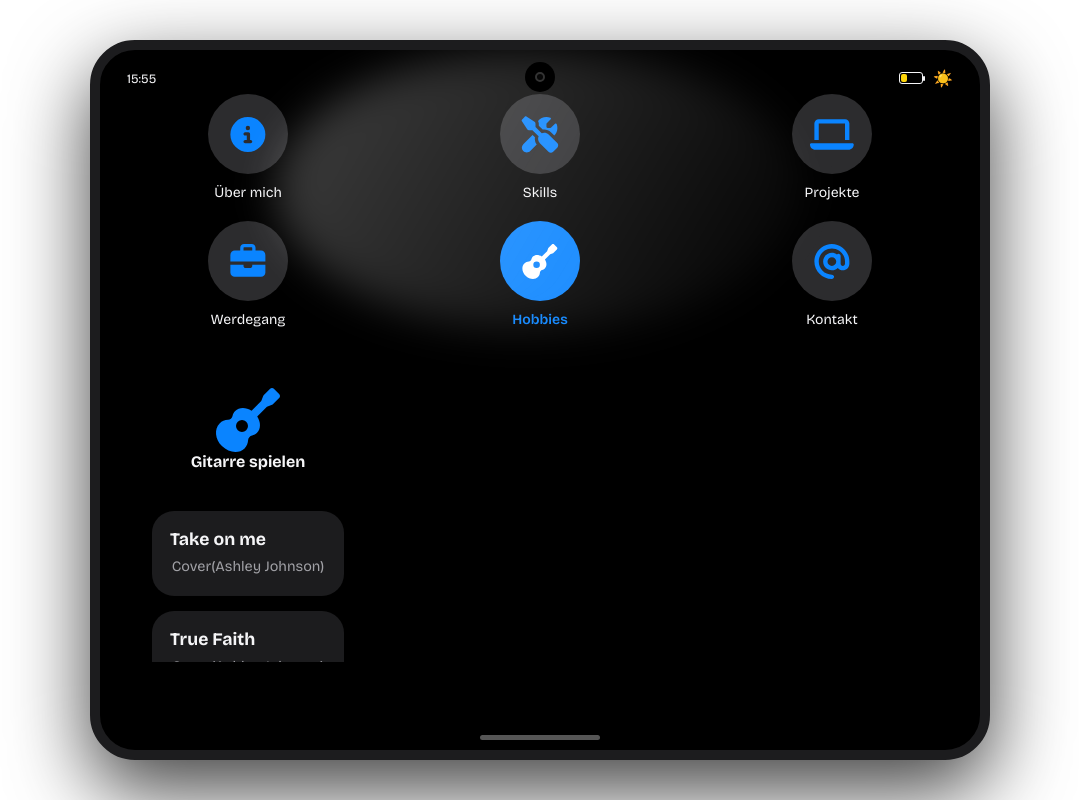
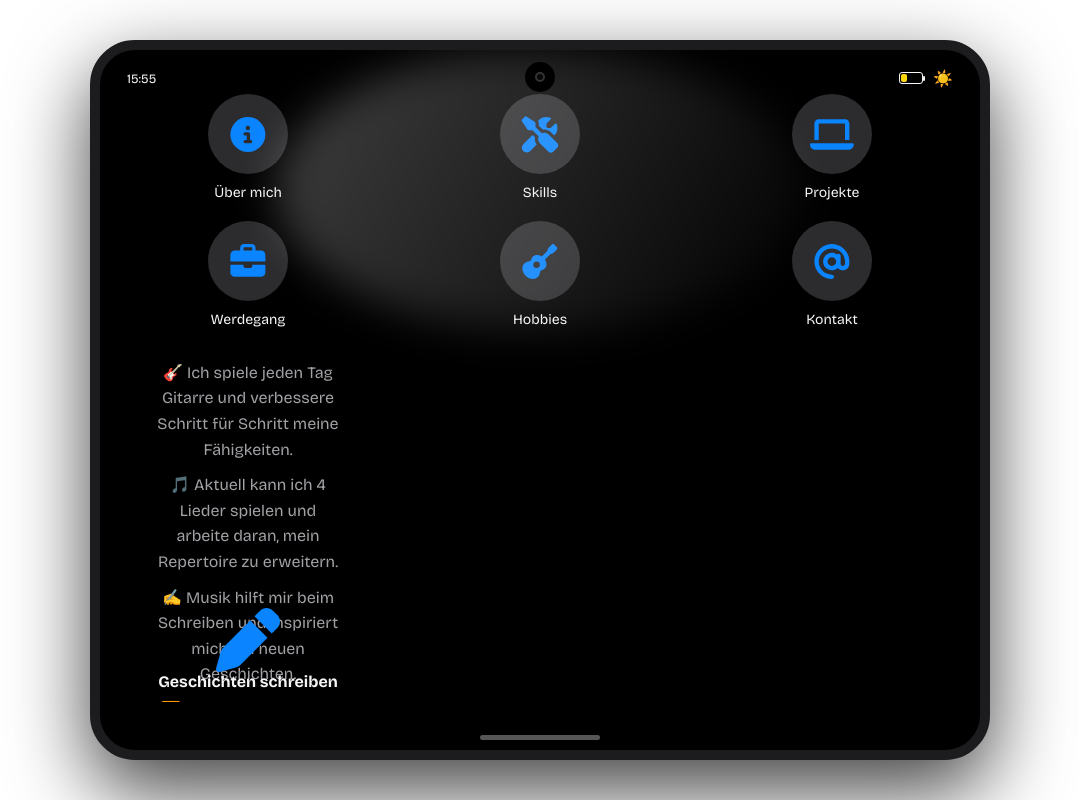
Before and after one commit to MSRMatrix/device-portfolio, a React (Vite) app: page /hobbies in a window 1280 px wide. Shown: the whole page, without its empty margins (100-1179 px from the left). Built offline with nearby package versions, Linux system fonts and the light colour scheme.

Commit message:
add text to hobbies and new logic to Navigation and LoadingScreen

```diff
--- a/src/components/LoadingScreen.jsx
+++ b/src/components/LoadingScreen.jsx
@@ -1,9 +1,20 @@
-const LoadingScreen = () => {
+import { useContext, useEffect } from "react";
+import { LoadingContext } from "../context/LoadingContext";
 
+const LoadingScreen = ({setOpening}) => {
+
+  const { loadingContext, setLoadingContext } = useContext(LoadingContext);
+
+  useEffect(() => {
+    setTimeout(() => {
+        setLoadingContext(false)
+        setOpening(true)
+    }, 1000);
+  },[])
     return (
-        <>
+        <div style={{color: "white"}}>
         Ladebalken
-        </>
+        </div>
     );
 
 };
--- a/src/components/Navigation.jsx
+++ b/src/components/Navigation.jsx
@@ -1,11 +1,12 @@
-import { NavLink, Outlet } from "react-router-dom";
+import { NavLink, Outlet, useNavigate } from "react-router-dom";
 import Icon from "./Icon";
 import { useContext } from "react";
 import { LoadingContext } from "../context/LoadingContext";
 import LoadingScreen from "./LoadingScreen";
 
 const Navigation = ({ opening, setOpening }) => {
-  const { loadingContext } = useContext(LoadingContext);
+  const { loadingContext, setLoadingContext } = useContext(LoadingContext);
+  const navigate = useNavigate()
   const navArray = [
     {
       name: "Über mich",
@@ -48,23 +49,31 @@ const Navigation = ({ opening, setOpening }) => {
         <>
           {!opening &&
             navArray.map((item) => (
-              <NavLink
+             <div
   key={item.path}
-                to={item.path}
   className="screen-link"
-                onClick={() => setOpening(true)}
+  onClick={() => {
+
+    setTimeout(() => {
+      setOpening(true)
+      navigate(item.path);
+
+    }, 1300);
+
+  }}
 >
   <div className="app-icon">
     <Icon iconName={item.icon} />
   </div>
 
   <span>{item.name}</span>
-              </NavLink>
+
+</div>
             ))}
           <Outlet />
         </>
       ) : (
-        <LoadingScreen />
+        <LoadingScreen setOpening={setOpening} />
       )}
     </nav>
   );
--- a/src/data/hobbies.js
+++ b/src/data/hobbies.js
@@ -4,34 +4,60 @@ export const hobbiesArray = [
   key: "guitar",
   name: "Gitarre spielen",
   icon: "faGuitar",
-    description: "",
+  description: [
+    "🎸 Ich spiele jeden Tag Gitarre und verbessere Schritt für Schritt meine Fähigkeiten.",
+    "🎵 Aktuell kann ich 4 Lieder spielen und arbeite daran, mein Repertoire zu erweitern.",
+    "✍️ Musik hilft mir beim Schreiben und inspiriert mich bei neuen Geschichten.",
+    "▶️ Darunter sind einige Lieder, die mich begleiten und die ich spielen kann.",
+  ],
 },
  {
   id: 2,
   key: "writing",
   name: "Geschichten schreiben",
   icon: "faPen",
-    description: "",
+  description: [
+    "✍️ Schreiben gehört zu meinem Alltag und ich entwickle fast jeden Tag neue Ideen.",
+    "💡 Neue Einfälle halte ich direkt fest, damit keine Geschichte verloren geht.",
+    "📖 Ich arbeite an eigenen Geschichten und Fan Fictions mit großen Handlungen.",
+    "🚀 Aktuell überarbeite ich eine über 30 Seiten lange Fan Fiction mit dem Ziel, sie zu veröffentlichen.",
+  ],
 },
   {
   id: 3,
   key: "sport",
   name: "Sport",
   icon: "faDumbbell",
-    description: "",
+  description: [
+    "💪 Training: Alle zwei Tage",
+    "🏋️ Krafttraining mit Gewichten",
+    "🪢 Seilspringen für Ausdauer und Koordination",
+    "🔥 Übungen: Klimmzüge, Dips und mehr",
+    "📈 Ziel: Ständig stärker und fitter werden",
+  ],
 },
   {
     id: 4,
     key: "coding",
     name: "Programmieren",
     icon: "faCode",
-    description: "",
+    description: [
+  "💻 Fast tägliches Programmieren an eigenen Projekten",
+  "🧩 Lernen durch Ausprobieren und kleine Fortschritte",
+  "🏃 Programmieren ist ein Marathon, kein Sprint",
+  "🚀 Projekte und Fortschritte auf GitHub",
+]
   },
   {
     id: 5,
     key: "darts",
     name: "Darts",
     icon: "faBullseye",
-    description: "",
+    description: [
+  "🎯 Höchste Aufnahme: 135 Punkte (T20, T20, T15)",
+  "✋ Wurfhand: Links",
+  "🎯 Lieblingsdarts: Michael-van-Gerwen-Stil",
+  "😂 Am häufigsten getroffen: Die Wand",
+]
   },
 ];
--- a/src/pages/Hobbies.jsx
+++ b/src/pages/Hobbies.jsx
@@ -34,7 +34,11 @@ const Hobbies = () => {
               <h1>{hobby.name}</h1>
             </div>
 
-            <p>{hobby.description}</p>
+<div className="hobby-description">
+  {hobby.description.map((item, index) => (
+    <p key={index}>{item}</p>
+  ))}
+</div>
 
             {data?.songs && (
               <div className="songs">
--- a/src/pages/Skills.jsx
+++ b/src/pages/Skills.jsx
@@ -32,7 +32,7 @@ const Skills = () => {
       name: "MERN Stack",
       image: mernStack,
       category: "Fullstack",
-      description: "Entwicklung mit React, Node.js und MongoDB.",
+      description: "Entwicklung mit MongoDB, Express, React und Node.js.",
     },
     {
       id: 5,
--- a/src/styles/components/navigation.css
+++ b/src/styles/components/navigation.css
@@ -43,6 +43,7 @@
     box-shadow: 0 8px 15px var(--screen-shadow);
 
     transition: 0.25s;
+
 
     svg {
       font-size: 35px;
--- a/src/styles/pages/hobbies.css
+++ b/src/styles/pages/hobbies.css
@@ -132,3 +132,35 @@
 .songs::-webkit-scrollbar{
   display: none;
 }
+
+.hobby-description {
+
+  display:flex;
+
+  flex-direction:column;
+
+  gap:10px;
+
+
+  .hobby-info {
+
+    background:var(--screen-surface);
+
+    color:var(--text-primary);
+
+    padding:12px 15px;
+
+    border-radius:16px;
+
+
+    box-shadow:
+      0 5px 15px var(--screen-shadow);
+
+
+    font-size:.95rem;
+
+    line-height:1.4;
+
+  }
+
+}
```
Lines whose indentation alone changed are shown as unchanged.
